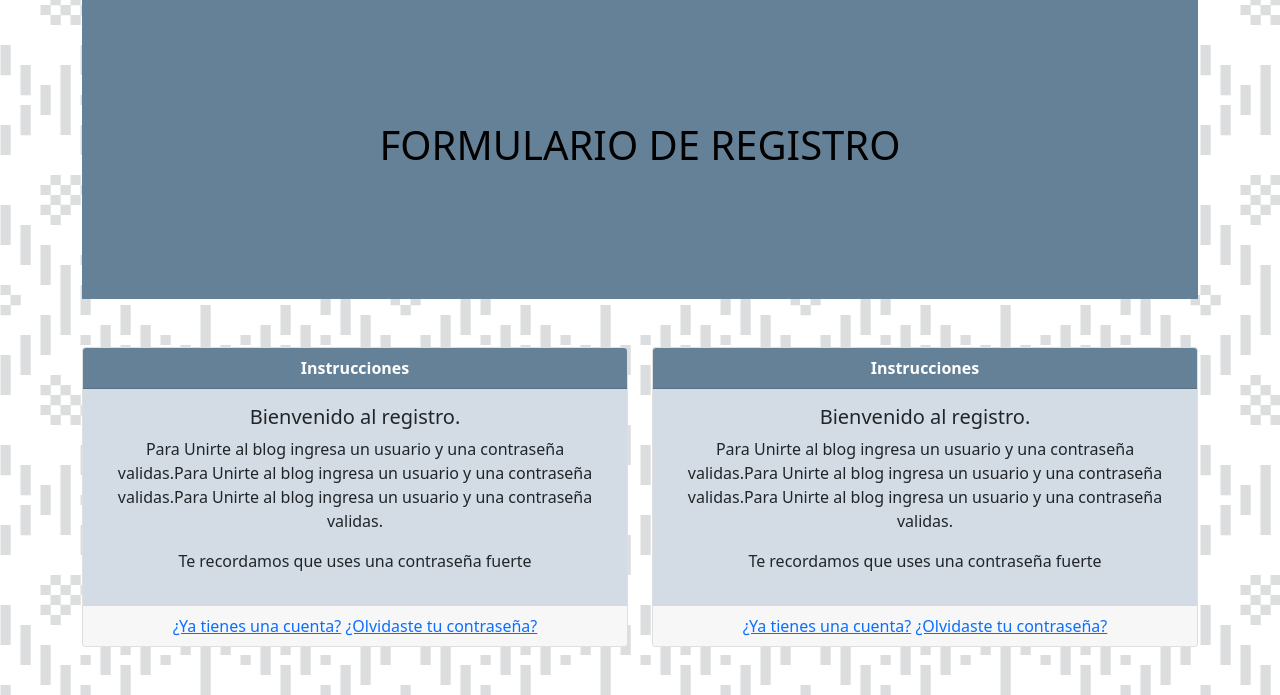
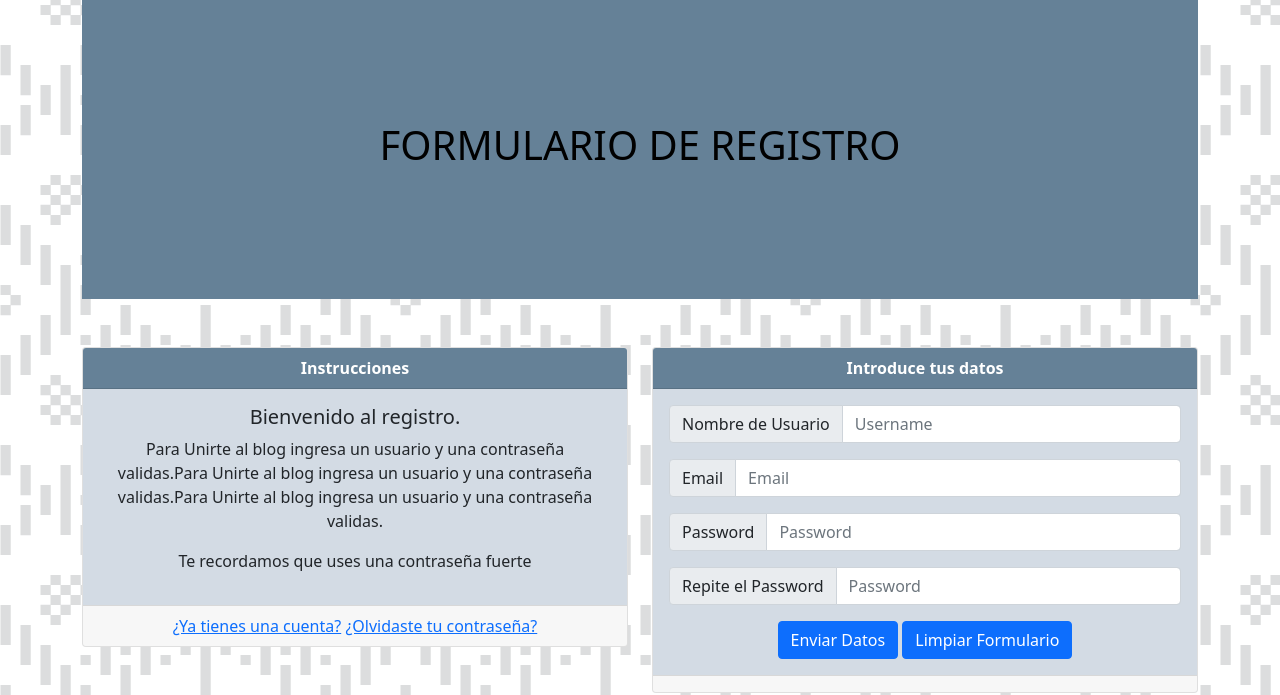
Before and after one commit to luisangeluis/BlogConPhp, a PHP site: page /registro.php in a window 1280 px wide. Shown: the part 105-800 px from the top of the page. Run offline with PHP 8.4, Linux system fonts and the light colour scheme; data that the repository does not hold is empty.

Commit message:
Formulario video 14 terminado

```diff
--- a/registro.php
+++ b/registro.php
@@ -7,8 +7,8 @@
 include_once './plantillas/documento-declaracion.inc.php';
 include_once './plantillas/navbar.inc.php';
 ?>
-    <div class="container " >
-        <div class="jumbotron d-flex" >
+<div class="container ">
+    <div class="jumbotron d-flex">
         <!-- <h1 class="align-self-center">Formulario de Registro</h1> -->
         <h1 class="text-center align-self-center mx-auto">FORMULARIO DE REGISTRO</h1>
 
@@ -38,16 +38,35 @@
         <div class="col-md-6 mt-5">
             <div class="card text-center">
                 <div class="card-header">
-                        Instrucciones
+                    Introduce tus datos
                 </div>
                 <div class="card-body text-wrap">
-                        <h5 class="card-title">Bienvenido al registro.</h5>
-                        <p class="card-text">Para Unirte al blog ingresa un usuario y una contraseña validas.Para Unirte al blog ingresa un usuario y una contraseña validas.Para Unirte al blog ingresa un usuario y una contraseña validas.</p>
-                        <p>Te recordamos que uses una contraseña fuerte</p>
+                    <form action="" role="form">
+                        <div class="input-group mb-3">
+                            <span class="input-group-text" id="basic-addon1">Nombre de Usuario</span>
+                            <input type="text" class="form-control" placeholder="Username" aria-label="Username" aria-describedby="basic-addon1">
+
+                        </div>
+                        <div class="input-group mb-3">
+                            <span class="input-group-text" id="basic-addon1">Email</span>
+                            <input type="email" class="form-control" placeholder="Email" aria-label="Username" aria-describedby="basic-addon1">
+                        </div>
+                        <div class="input-group mb-3">
+                            <span class="input-group-text" id="basic-addon1">Password</span>
+                            <input type="password" class="form-control" placeholder="Password" aria-label="Username" aria-describedby="basic-addon1">
+                        </div>
+                        <div class="input-group mb-3">
+                            <span class="input-group-text" id="basic-addon1">Repite el Password</span>
+                            <input type="password" class="form-control" placeholder="Password" aria-label="Username" aria-describedby="basic-addon1">
+                        </div>
+                            <button type="submit" class="btn btn-primary">Enviar Datos</button>
+                            <button type="reset" class="btn btn-primary">Limpiar Formulario</button>
+
+                    </form>
+
                 </div>
                 <div class="card-footer text-muted">
-                    <a href="#">¿Ya tienes una cuenta?</a>
-                    <a href="#">¿Olvidaste tu contraseña?</a><br>
+
 
                 </div>
             </div>
```
Lines whose indentation alone changed are shown as unchanged.
